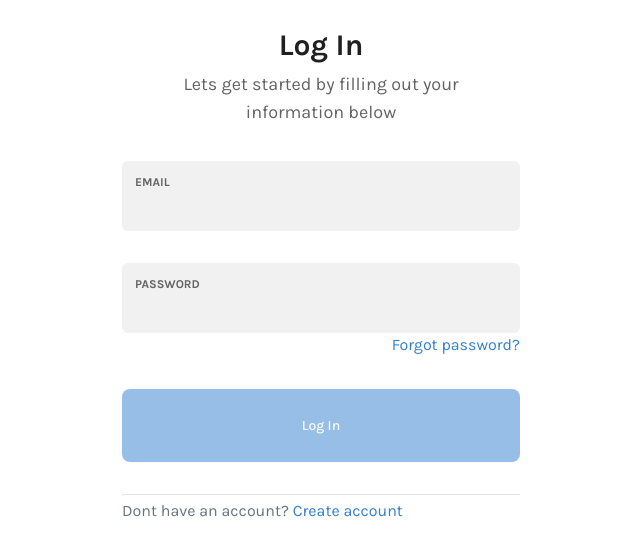
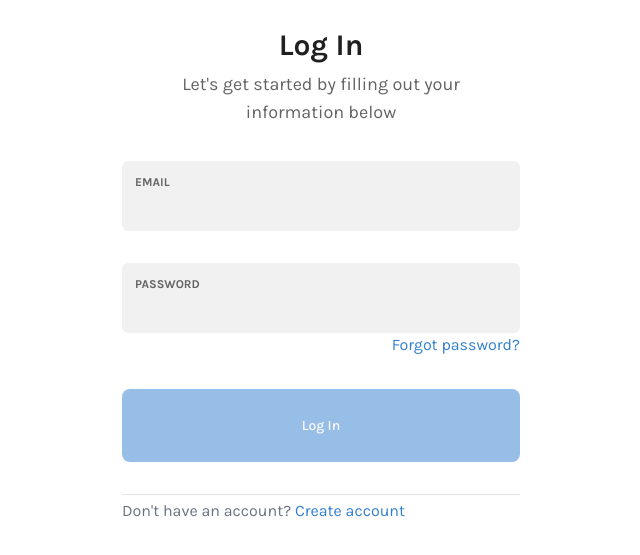
Before and after one commit to Hack4Impact-UMD/h4i-internal-application-tool, a React (Vite) app in the folder frontend/: page /login in a window 1280 px wide. Shown: the part 195-750 px from the top of the page, without its empty margins (319-959 px from the left). Built offline with nearby package versions, Linux system fonts and the light colour scheme; no server answers.

Commit message:
added apostrophes to sentences requiring them "let's" and "don't"

```diff
--- a/frontend/src/pages/log-in/LogInCard.tsx
+++ b/frontend/src/pages/log-in/LogInCard.tsx
@@ -112,7 +112,7 @@ export default function LogInCard() {
       <div className="flex flex-col items-center text-center justify-around w-[305px] h-[105px]">
         <h1 className="text-3xl font-bold text-black">Log In</h1>
         <h3 className="text-lg text-darkgray">
-          Lets get started by filling out your information below
+          Let's get started by filling out your information below
         </h3>
       </div>
       <TextBox
@@ -147,7 +147,7 @@ export default function LogInCard() {
       <div className="w-full">
         <hr className="w-full text-darkgray m-0"></hr>
         <p className="text-gray-500 mt-1">
-          Dont have an account?{" "}
+          Don't have an account?{" "}
           <a href="/signup" className="text-blue">
             Create account
           </a>
--- a/frontend/src/pages/sign-up/SignUpCard.tsx
+++ b/frontend/src/pages/sign-up/SignUpCard.tsx
@@ -143,7 +143,7 @@ export default function SignUpCard() {
       <div className="flex flex-col items-center text-center justify-around w-[305px] h-[105px]">
         <h1 className="text-3xl font-bold">Create an Account</h1>
         <h3 className="text-lg text-darkgray">
-          Lets get started by filling out your information below
+          Let's get started by filling out your information below
         </h3>
       </div>
 
```
